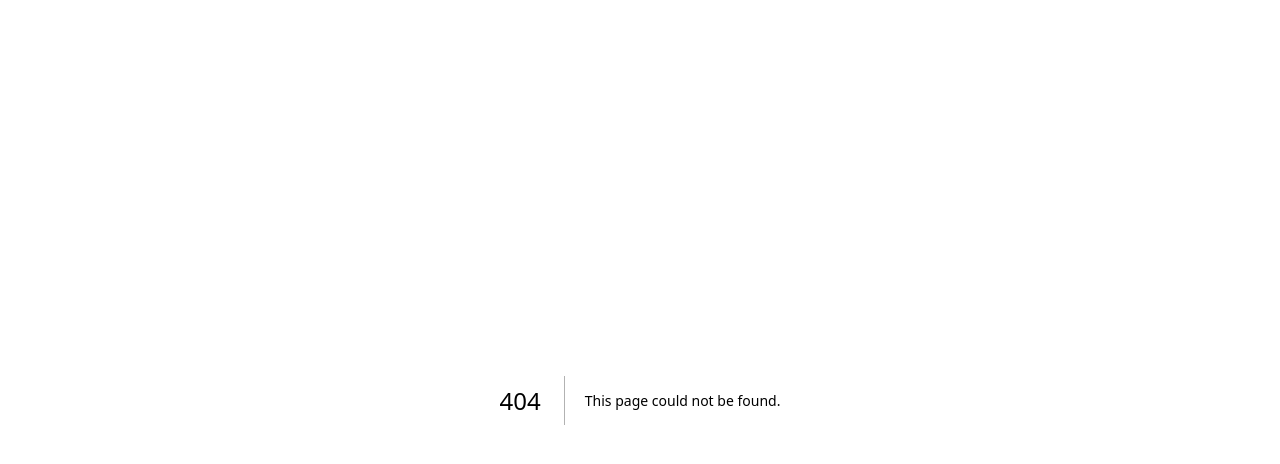
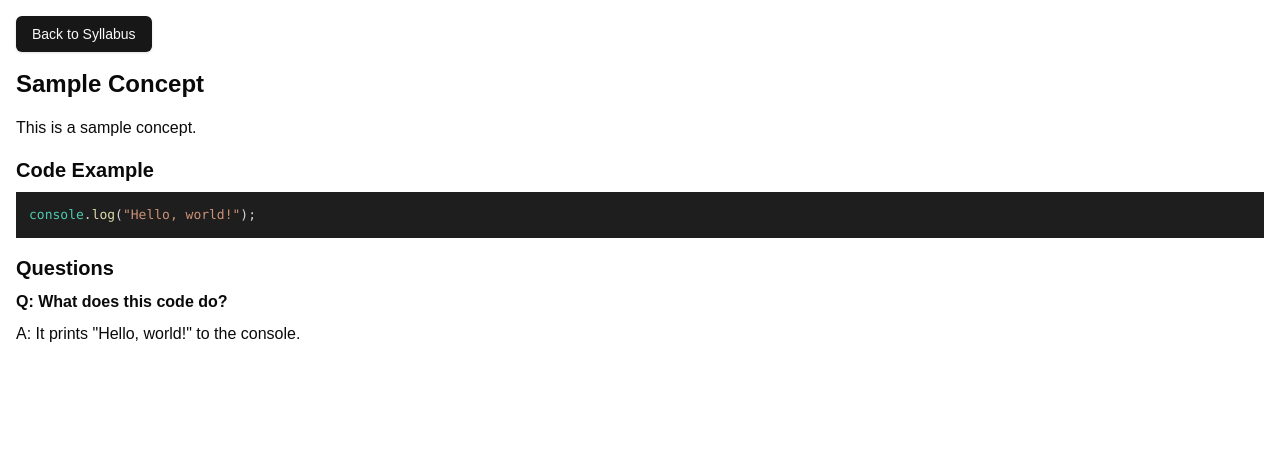
Before and after one commit to cautiouskurns/FinalRound, a Next.js app: page /concept-topic/1 in a window 1280 px wide. Before the commit this address had no page. Shown: the top 464 px of the page. Built offline with nearby package versions, Linux system fonts and the light colour scheme.

Commit message:
Page Popup

```diff
--- /dev/null
+++ b/src/app/concept-topic/[id]/page.tsx
@@ -0,0 +1,42 @@
+'use client'
+
+import { useParams, useRouter } from 'next/navigation';
+import { ConceptTopicPage } from '@/components/ConceptTopicPage';
+import { useEffect, useState } from 'react';
+import { Concept, Topic } from '@/components/components-syllabus';
+
+export default function ConceptTopicPageWrapper() {
+  const params = useParams();
+  const router = useRouter();
+  const id = params.id as string;
+  const [item, setItem] = useState<Concept | Topic | null>(null);
+
+  useEffect(() => {
+    if (id) {
+      // Simulate fetching data
+      setTimeout(() => {
+        setItem({
+          name: 'Sample Concept',
+          details: 'This is a sample concept.',
+          codeExample: 'console.log("Hello, world!");',
+          questions: [
+            {
+              question: 'What does this code do?',
+              answer: 'It prints "Hello, world!" to the console.'
+            }
+          ]
+        } as Concept);
+      }, 100);
+    }
+  }, [id]);
+
+  const handleBack = () => {
+    router.push('/');
+  };
+
+  if (!item) {
+    return <div>Loading...</div>;
+  }
+
+  return <ConceptTopicPage item={item} onBack={handleBack} />;
+}
--- /dev/null
+++ b/src/components/ConceptTopicPage.tsx
@@ -0,0 +1,73 @@
+import React from 'react';
+import { Concept, Topic } from './components-syllabus';
+import { Button } from "@/components/ui/button";
+import { Prism as SyntaxHighlighter } from 'react-syntax-highlighter';
+import { vscDarkPlus } from 'react-syntax-highlighter/dist/esm/styles/prism';
+
+interface ConceptTopicPageProps {
+  item: Concept | Topic;
+  onBack: () => void;
+}
+
+export function ConceptTopicPage({ item, onBack }: ConceptTopicPageProps) {
+  const isTopic = 'concepts' in item;
+
+  return (
+    <div className="container mx-auto p-4">
+      <Button onClick={onBack} className="mb-4">Back to Syllabus</Button>
+      <h1 className="text-2xl font-bold mb-4">{item.name}</h1>
+      <p className="mb-4">{item.details}</p>
+
+      {isTopic ? (
+        <TopicContent topic={item as Topic} />
+      ) : (
+        <ConceptContent concept={item as Concept} />
+      )}
+    </div>
+  );
+}
+
+function TopicContent({ topic }: { topic: Topic }) {
+  return (
+    <div>
+      <h2 className="text-xl font-semibold mb-2">Concepts</h2>
+      {topic.concepts.map((concept, index) => (
+        <div key={index} className="mb-4">
+          <h3 className="text-lg font-semibold">{concept.name}</h3>
+          <p>{concept.details}</p>
+          {concept.codeExample && (
+            <SyntaxHighlighter language="javascript" style={vscDarkPlus} className="mt-2">
+              {concept.codeExample}
+            </SyntaxHighlighter>
+          )}
+        </div>
+      ))}
+    </div>
+  );
+}
+
+function ConceptContent({ concept }: { concept: Concept }) {
+  return (
+    <div>
+      {concept.codeExample && (
+        <div className="mb-4">
+          <h2 className="text-xl font-semibold mb-2">Code Example</h2>
+          <SyntaxHighlighter language="javascript" style={vscDarkPlus}>
+            {concept.codeExample}
+          </SyntaxHighlighter>
+        </div>
+      )}
+      {concept.questions && concept.questions.length > 0 && (
+        <>
+          <h2 className="text-xl font-semibold mb-2">Questions</h2>
+          {concept.questions.map((question, index) => (
+            <div key={index} className="mb-4">
+              <p className="font-semibold">Q: {question.question}</p>
+              <p className="mt-2">A: {question.answer}</p>
+            </div>
+          ))}
+        </>
+      )}
+    </div>
+  );
+}
--- a/src/components/components-syllabus.tsx
+++ b/src/components/components-syllabus.tsx
@@ -7,31 +7,31 @@ import { Prism as SyntaxHighlighter } from 'react-syntax-highlighter'
 import { vscDarkPlus } from 'react-syntax-highlighter/dist/esm/styles/prism'
 import { Select, SelectContent, SelectItem, SelectTrigger, SelectValue } from "@/components/ui/select"
 import { motion, AnimatePresence } from 'framer-motion'
+import { useRouter } from 'next/navigation';
 
-interface Question {
-  question: string
-  questionCode?: string
-  answer: string
-  answerCode?: string
+export interface Concept {
+  name: string;
+  details: string;
+  codeExample?: string;
+  questions?: Question[];
 }
 
-interface Concept {
-  name: string
-  details: string
-  code?: string
-  codeExample?: string
-  questions: Question[]
+export interface Topic { // Ensure Topic is exported
+  concepts: Concept[];
+  name: string;
+  details: string;
 }
 
-interface Topic {
+export interface Subject {
   name: string
-  details: string
-  concepts: Concept[]
+  topics: Topic[]
 }
 
-interface Subject {
-  name: string
-  topics: Topic[]
+export interface Question {
+  question: string;
+  answer: string;
+  questionCode?: string;
+  answerCode?: string;
 }
 
 export function Syllabus() {
@@ -39,6 +39,7 @@ export function Syllabus() {
   const [selectedSubject, setSelectedSubject] = useState<string>('')
   const [expandedTopics, setExpandedTopics] = useState<Set<string>>(new Set())
   const [expandedConcepts, setExpandedConcepts] = useState<Set<string>>(new Set())
+  const router = useRouter();
 
   useEffect(() => {
     fetch('/data/syllabus.json')
@@ -76,13 +77,11 @@ export function Syllabus() {
   }
 
   const navigateToTopicPage = (topic: Topic) => {
-    // Implement navigation to topic page
-    console.log("Navigate to topic page:", topic.name);
+    router.push(`/concept-topic/${encodeURIComponent(topic.name)}`);
   }
 
   const navigateToConceptPage = (concept: Concept) => {
-    // Implement navigation to concept page
-    console.log("Navigate to concept page:", concept.name);
+    router.push(`/concept-topic/${encodeURIComponent(concept.name)}`);
   }
 
   const selectedSubjectData = syllabusData.find(subject => subject.name === selectedSubject)
@@ -188,7 +187,7 @@ export function Syllabus() {
                         )}
                       </div>
                       <div className="col-span-3">
-                        {expandedConcepts.has(concept.name) && concept.questions.map((question, index) => (
+                        {expandedConcepts.has(concept.name) && concept.questions?.map((question, index) => (
                           <motion.div
                             key={index}
                             initial={{ opacity: 0, y: 10 }}
```
